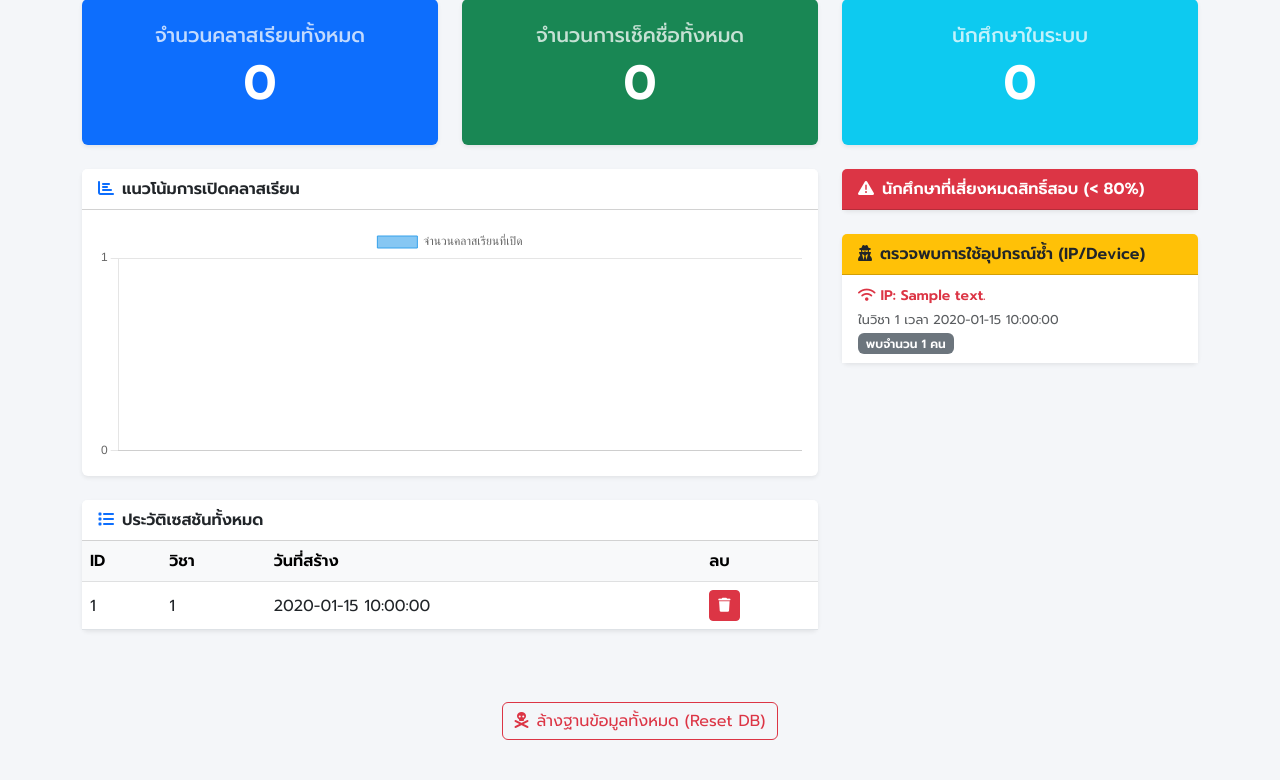
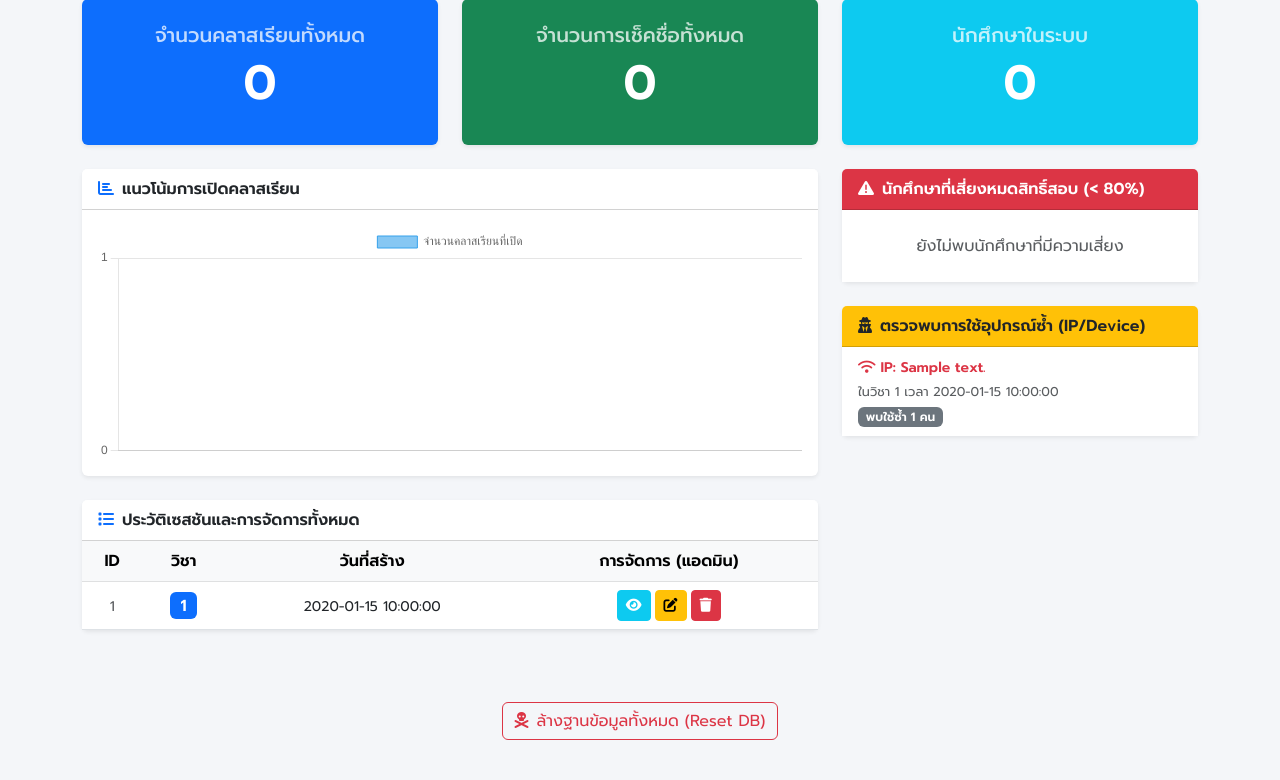
Before and after one commit to Hee1453/smart-attendance, a Flask app: page /admin in a window 1280 px wide. Shown: the part 269-1049 px from the top of the page. Run offline with Flask 3, Linux system fonts and the light colour scheme; the visitor is signed in with stand-in values (Sample User, id 1); a database or web service that is not in the repository returns one stand-in record (values such as "Sample title"); data that the repository does not hold is empty; some libraries are stand-ins or nearby versions.

Commit message:
Add files via upload

```diff
--- a/templates/admin.html
+++ b/templates/admin.html
@@ -25,6 +25,7 @@
     </nav>
 
     <div class="container py-4">
+
         <div class="card shadow-sm border-0 mb-4">
             <div class="card-header bg-success text-white fw-bold d-flex align-items-center">
                 <i class="fas fa-chalkboard-teacher me-2"></i> จัดการสิทธิ์อาจารย์ (Teacher Access)
@@ -98,16 +99,37 @@
                 </div>
 
                 <div class="card shadow-sm border-0 mb-4">
-                    <div class="card-header bg-white fw-bold"><i class="fas fa-list text-primary me-2"></i>ประวัติเซสชันทั้งหมด</div>
+                    <div class="card-header bg-white fw-bold"><i class="fas fa-list text-primary me-2"></i>ประวัติเซสชันและการจัดการทั้งหมด</div>
                     <div class="card-body p-0">
-                        <div class="table-responsive">
-                            <table class="table table-hover mb-0 align-middle">
-                                <thead class="table-light"><tr><th>ID</th><th>วิชา</th><th>วันที่สร้าง</th><th>ลบ</th></tr></thead>
+                        <div class="table-responsive" style="max-height: 500px; overflow-y: auto;">
+                            <table class="table table-hover mb-0 align-middle text-center">
+                                <thead class="table-light sticky-top">
+                                    <tr>
+                                        <th>ID</th>
+                                        <th>วิชา</th>
+                                        <th>วันที่สร้าง</th>
+                                        <th>การจัดการ (แอดมิน)</th>
+                                    </tr>
+                                </thead>
                                 <tbody>
                                     {% for session in sessions %}
                                     <tr id="row-{{ session.id }}">
-                                        <td>{{ session.id }}</td><td>{{ session.subject_id }}</td><td>{{ session.created_at }}</td>
-                                        <td><button onclick="deleteSession({{ session.id }})" class="btn btn-sm btn-danger"><i class="fas fa-trash"></i></button></td>
+                                        <td><small class="text-muted">{{ session.id }}</small></td>
+                                        <td><span class="badge bg-primary fs-6" id="subj-name-{{ session.id }}">{{ session.subject_id }}</span></td>
+                                        <td><small>{{ session.created_at }}</small></td>
+                                        <td>
+                                            <div class="d-flex gap-1 justify-content-center">
+                                                <a href="/history/{{ session.id }}" class="btn btn-sm btn-info text-white" title="ดูรายชื่อ">
+                                                    <i class="fas fa-eye"></i>
+                                                </a>
+                                                <button onclick="editSession({{ session.id }}, '{{ session.subject_id }}')" class="btn btn-sm btn-warning" title="แก้ไขชื่อวิชา">
+                                                    <i class="fas fa-edit"></i>
+                                                </button>
+                                                <button onclick="deleteSession({{ session.id }})" class="btn btn-sm btn-danger" title="ลบคลาสนี้">
+                                                    <i class="fas fa-trash"></i>
+                                                </button>
+                                            </div>
+                                        </td>
                                     </tr>
                                     {% endfor %}
                                 </tbody>
@@ -120,7 +142,7 @@
             <div class="col-lg-4">
                 <div class="card shadow-sm border-0 mb-4">
                     <div class="card-header bg-danger text-white fw-bold"><i class="fas fa-exclamation-triangle me-2"></i>นักศึกษาที่เสี่ยงหมดสิทธิ์สอบ (< 80%)</div>
-                    <div class="card-body p-0">
+                    <div class="card-body p-0" style="max-height: 300px; overflow-y: auto;">
                         <ul class="list-group list-group-flush">
                             {% for student in risk_students %}
                             <li class="list-group-item risk-row d-flex justify-content-between align-items-center">
@@ -128,21 +150,27 @@
                                 <span class="badge bg-danger rounded-pill">{{ student.percent }}% ({{ student.attended }}/{{ student.total }})</span>
                             </li>
                             {% endfor %}
+                            {% if not risk_students %}
+                                <li class="list-group-item text-center text-muted py-4">ยังไม่พบนักศึกษาที่มีความเสี่ยง</li>
+                            {% endif %}
                         </ul>
                     </div>
                 </div>
 
                 <div class="card shadow-sm border-0">
                     <div class="card-header bg-warning text-dark fw-bold"><i class="fas fa-user-secret me-2"></i>ตรวจพบการใช้อุปกรณ์ซ้ำ (IP/Device)</div>
-                    <div class="card-body p-0">
+                    <div class="card-body p-0" style="max-height: 300px; overflow-y: auto;">
                         <ul class="list-group list-group-flush">
                             {% for log in cheating_logs %}
                             <li class="list-group-item">
                                 <small class="text-danger fw-bold"><i class="fas fa-wifi"></i> IP: {{ log.ip_address }}</small><br>
                                 <span class="text-muted" style="font-size: 0.8rem;">ในวิชา {{ log.subject_id }} เวลา {{ log.created_at }}</span><br>
-                                <span class="badge bg-secondary">พบจำนวน {{ log.dup_count }} คน</span>
+                                <span class="badge bg-secondary mt-1">พบใช้ซ้ำ {{ log.dup_count }} คน</span>
                             </li>
                             {% endfor %}
+                            {% if not cheating_logs %}
+                                <li class="list-group-item text-center text-muted py-4">ยังไม่พบการทุจริต</li>
+                            {% endif %}
                         </ul>
                     </div>
                 </div>
@@ -171,7 +199,40 @@
             options: { scales: { y: { beginAtZero: true, ticks: { stepSize: 1 } } } }
         });
 
-        // 🎯 ฟังก์ชันลบคลาส
+        // 🎯 เพิ่มฟังก์ชันแก้ไขคลาสในหน้า Admin
+        function editSession(id, oldName) {
+            Swal.fire({
+                title: 'แก้ไขชื่อวิชา (Admin)',
+                input: 'text',
+                inputValue: oldName,
+                showCancelButton: true,
+                confirmButtonText: 'บันทึก',
+                cancelButtonText: 'ยกเลิก',
+                inputValidator: (value) => {
+                    if (!value) return 'กรุณากรอกชื่อวิชา!'
+                }
+            }).then((result) => {
+                if (result.isConfirmed && result.value !== oldName) {
+                    const newName = result.value;
+                    fetch('/api/edit_session', {
+                        method: 'POST',
+                        headers: {'Content-Type': 'application/json'},
+                        body: JSON.stringify({ id: id, new_name: newName })
+                    }).then(res => res.json()).then(data => {
+                        if(data.status === 'success') {
+                            document.getElementById('subj-name-' + id).innerText = newName;
+                            const btn = document.querySelector(`button[onclick^="editSession(${id}"]`);
+                            btn.setAttribute("onclick", `editSession(${id}, '${newName}')`);
+                            Swal.fire('สำเร็จ!', 'อัปเดตชื่อวิชาเรียบร้อย', 'success');
+                        } else {
+                            Swal.fire('ข้อผิดพลาด', data.message, 'error');
+                        }
+                    });
+                }
+            });
+        }
+
+        // ลบคลาส
         function deleteSession(id) {
             Swal.fire({
                 title: 'ยืนยันการลบคลาส?',
@@ -198,7 +259,7 @@
             });
         }
 
-        // 🎯 ฟังก์ชันล้าง Database
+        // ล้าง Database
         function resetDatabase() {
             Swal.fire({
                 title: 'ล้างฐานข้อมูลทั้งหมด?',
@@ -209,9 +270,7 @@
                 confirmButtonText: 'ยืนยันการลบ',
                 cancelButtonText: 'ยกเลิก',
                 inputValidator: (value) => {
-                    if (value !== 'DELETE') {
-                        return 'กรุณาพิมพ์ DELETE ให้ถูกต้อง'
-                    }
+                    if (value !== 'DELETE') return 'กรุณาพิมพ์ DELETE ให้ถูกต้อง'
                 }
             }).then((result) => {
                 if (result.isConfirmed) {
@@ -227,7 +286,6 @@
             });
         }
 
-        // 🎯 ฟังก์ชันเพิ่มอีเมลอาจารย์
         function addTeacher() {
             const email = document.getElementById('new_teacher_email').value;
             if(!email) return Swal.fire('แจ้งเตือน', 'กรุณากรอกอีเมล', 'warning');
@@ -244,7 +302,6 @@
             });
         }
 
-        // 🎯 ฟังก์ชันลบอีเมลอาจารย์
         function deleteTeacher(id) {
             Swal.fire({
                 title: 'ลบสิทธิ์อาจารย์?',
```
Also changed, not shown: templates/index.html (+13 -6 lines).
